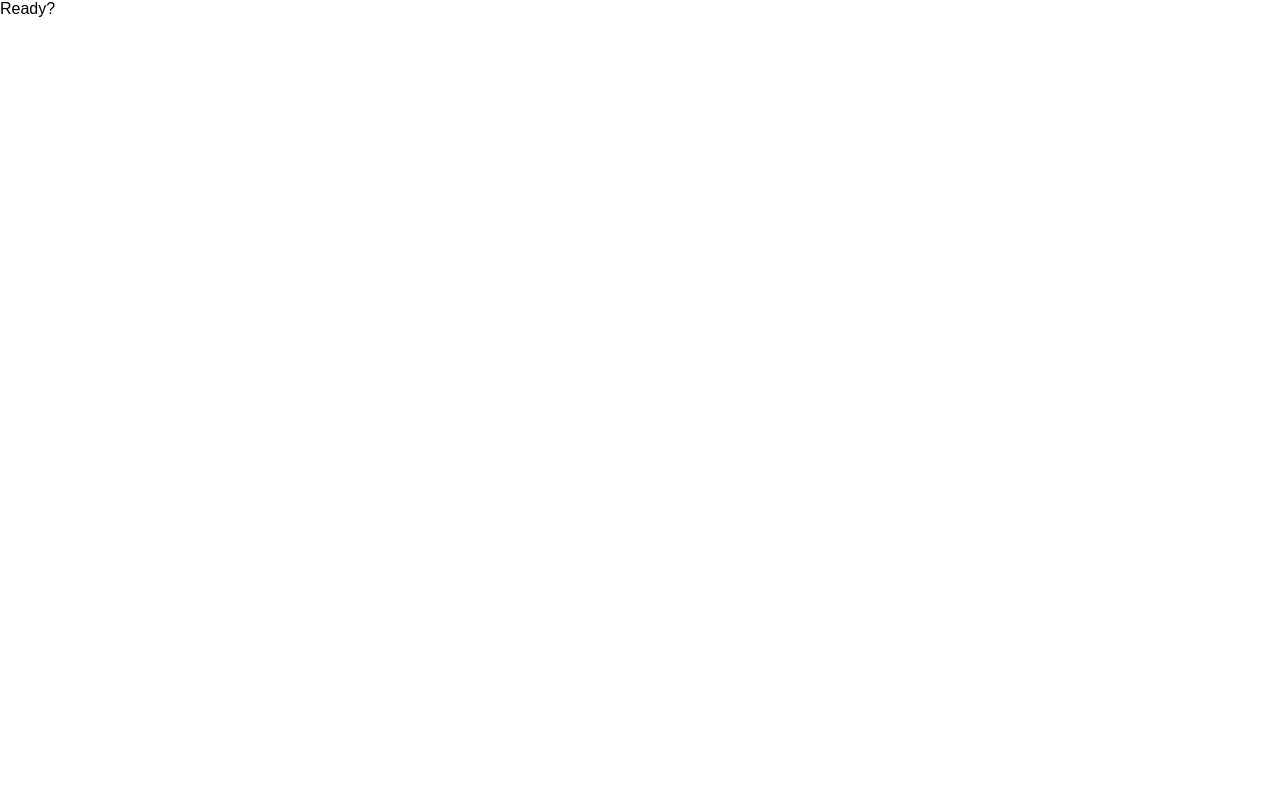
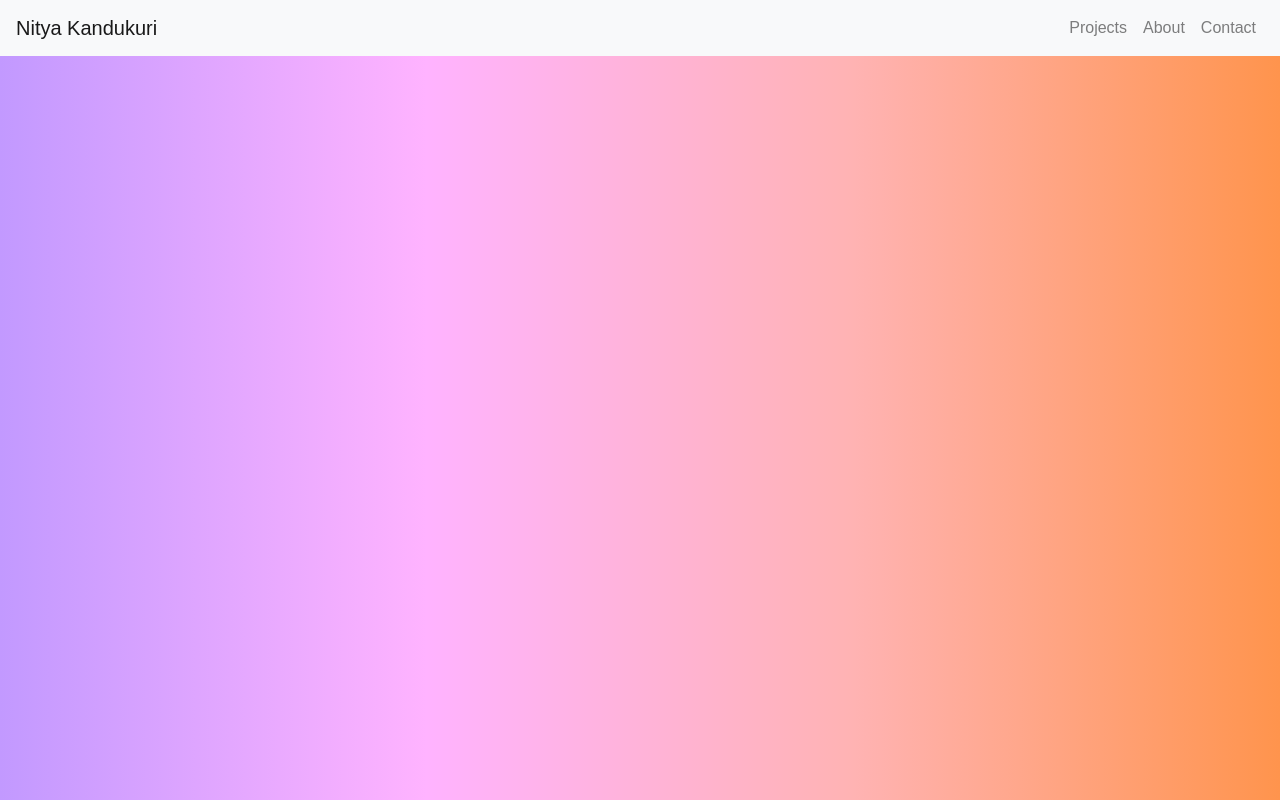
Before and after one commit to nkand84/React-Portfolio, a React (Create React App) app: page / in a window 1280 px wide. Built offline with nearby package versions, Linux system fonts and the light colour scheme.

Commit message:
added navbar component and background

```diff
--- a/package.json
+++ b/package.json
@@ -4,7 +4,9 @@
   "private": true,
   "dependencies": {
     "react": "^16.4.1",
+    "react-bootstrap": "^0.32.1",
     "react-dom": "^16.4.1",
+    "react-router-dom": "^4.3.1",
     "react-scripts": "1.1.4"
   },
   "scripts": {
--- a/public/index.html
+++ b/public/index.html
@@ -1,5 +1,6 @@
 <!DOCTYPE html>
 <html lang="en">
+
 <head>
   <meta charset="utf-8">
   <meta name="viewport" content="width=device-width, initial-scale=1, shrink-to-fit=no">
@@ -10,6 +11,10 @@
     -->
   <link rel="manifest" href="%PUBLIC_URL%/manifest.json">
   <link rel="shortcut icon" href="%PUBLIC_URL%/favicon.ico">
+  <!-- Latest compiled and minified CSS -->
+  <link rel="stylesheet" href="https://stackpath.bootstrapcdn.com/bootstrap/4.1.0/css/bootstrap.min.css" integrity="sha384-9gVQ4dYFwwWSjIDZnLEWnxCjeSWFphJiwGPXr1jddIhOegiu1FwO5qRGvFXOdJZ4" crossorigin="anonymous">
+
+
   <!--
       Notice the use of %PUBLIC_URL% in the tags above.
       It will be replaced with the URL of the `public` folder during the build.
@@ -21,6 +26,7 @@
     -->
   <title>Nitya Kandukuri | Portfolio</title>
 </head>
+
 <body>
   <noscript>
     You need to enable JavaScript to run this app.
@@ -37,4 +43,5 @@
       To create a production bundle, use `npm run build` or `yarn build`.
     -->
 </body>
+
 </html>
--- a/src/App.js
+++ b/src/App.js
@@ -1,13 +1,17 @@
-import React, { Component } from 'react';
-import logo from './logo.svg';
-import './App.css';
+import React from "react";
+import { BrowserRouter as Router, Route } from "react-router-dom";
+import Navbar from "./components/Navbar";
 
-class App extends Component {
-  render() {
-    return(
-   <div> Ready? </div>
-    );
-  }
-}
+
+const App = () => (
+  <Router>
+    <div>
+      <Navbar />
+
+
+
+    </div>
+  </Router>
+);
 
 export default App;
--- /dev/null
+++ b/src/components/Navbar/Navbar.js
@@ -0,0 +1,29 @@
+import React from "react";
+import { Link } from "react-router-dom";
+import "./Navbar.css";
+
+
+const Navbar = () =>
+
+    <nav className="navbar navbar-expand-lg navbar-light bg-light">
+        <Link className="navbar-brand" to="/">Nitya Kandukuri</Link>
+        <button className="navbar-toggler" type="button" data-toggle="collapse" data-target="#navbarSupportedContent" aria-controls="navbarSupportedContent" aria-expanded="false" aria-label="Toggle navigation">
+            <span className="navbar-toggler-icon"></span>
+        </button>
+
+        <div className="collapse navbar-collapse justify-content-end" id="navbarSupportedContent">
+            <ul className="navbar-nav">
+                <li className="nav-item">
+                    <Link className="nav-link" to="/">Projects</Link>
+                </li>
+                <li className="nav-item">
+                <Link className="nav-link" to="/about">About</Link>
+                </li>
+                <li className="nav-item">
+                <Link className="nav-link" to="/contact">Contact</Link>
+                </li>
+            </ul>
+        </div>
+    </nav>
+
+export default Navbar;
--- /dev/null
+++ b/src/components/Navbar/index.js
@@ -0,0 +1 @@
+export {default} from "./Navbar.js";
--- a/src/index.css
+++ b/src/index.css
@@ -2,4 +2,11 @@ body {
   margin: 0;
   padding: 0;
   font-family: sans-serif;
+  width: 100%;
+  height: auto;
+  background-color: pink;
+  background-image:
+    linear-gradient(to right,
+        #c299ff, #ffb3ff,  #ffb3b3, #ff944d
+    );
 }
```
Also changed, not shown: src/components/Navbar/Navbar.css (added), 1 other file (tests, documents, lock files or other folders). Lines whose indentation alone changed are shown as unchanged.
